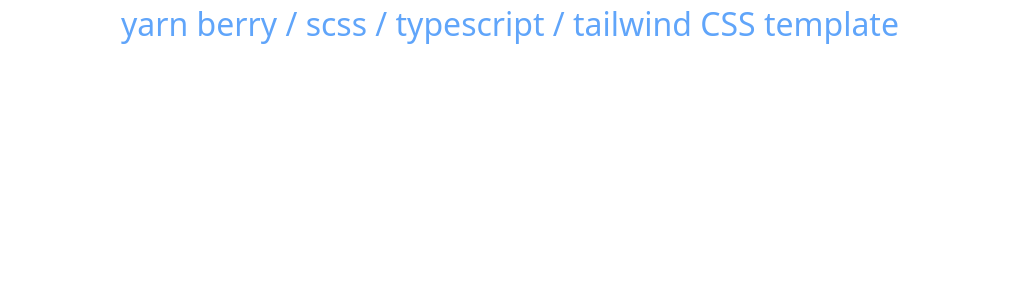
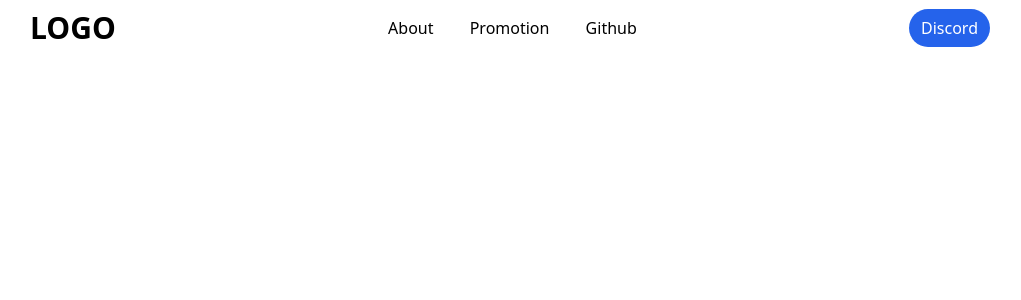
Before and after one commit to sunwoo0706/Golabab-Page, a Svelte app: page / in a window 1280 px wide. Shown: the top 300 px of the page, without its empty margins (130-1151 px from the left). Built offline with nearby package versions, Linux system fonts and the light colour scheme.

Commit message:
Implement Header

```diff
--- a/src/App.svelte
+++ b/src/App.svelte
@@ -1,19 +1,10 @@
 <script lang="ts">
+  import Header from "./components/Templates/Header.svelte";
   import Tailwind from "./Tailwind.svelte";
 </script>
 
 <Tailwind />
-<main>
-  <h1 class="text-blue-400">
-    yarn berry / scss / typescript / tailwind CSS template
-  </h1>
-</main>
+<Header />
 
 <style lang="scss">
-  main {
-    h1 {
-      font-size: 2rem;
-      text-align: center;
-    }
-  }
 </style>
```
